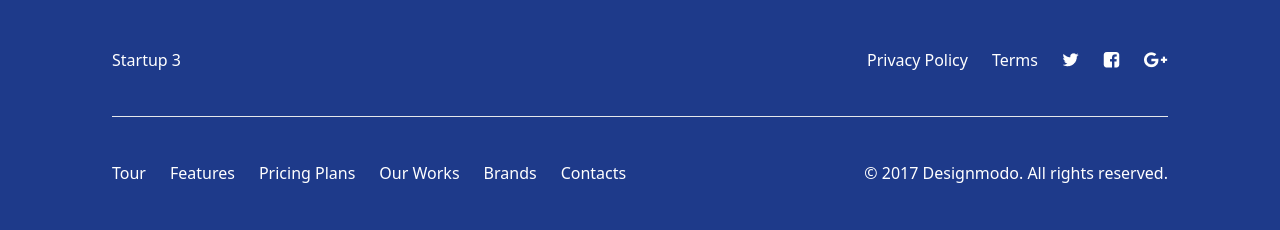
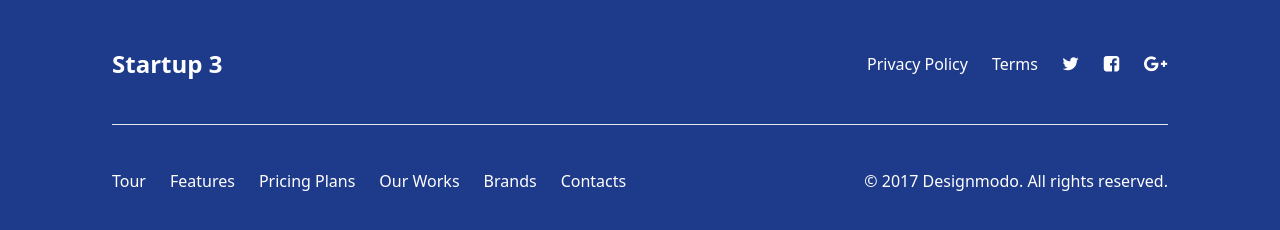
Before and after one commit to rckash/blue-site-tailwind, a plain HTML site: page blocks/footer.html in a window 1280 px wide. Drawn offline with nearby package versions, Linux system fonts and the light colour scheme.

Commit message:
Add fonts and update footer

```diff
--- a/blocks/footer.html
+++ b/blocks/footer.html
@@ -12,7 +12,7 @@
         <div
           class="flex flex-col lg:flex-row justify-between items-center pb-11 px-5 md:px-28 gap-y-10"
         >
-          <h2>Startup 3</h2>
+          <h2 class="font-bold text-2xl">Startup 3</h2>
           <ul class="flex flex-col lg:flex-row items-center gap-x-6 gap-y-8">
             <li><a href="anothersite.com">Privacy Policy</a></li>
             <li><a href="anothersite.com">Terms</a></li>
--- /dev/null
+++ b/font-face.css
@@ -0,0 +1,31 @@
+@font-face {
+  font-display: swap;
+  font-family: "DM Sans";
+  src: url(../fonts/DMSans-Regular.ttf);
+  font-style: normal;
+  font-weight: 400;
+}
+
+@font-face {
+  font-display: swap;
+  font-family: "DM Sans";
+  src: url(/fonts/DMSans-Medium.ttf);
+  font-style: normal;
+  font-weight: 500;
+}
+
+@font-face {
+  font-display: swap;
+  font-family: "DM Sans";
+  src: url(/fonts/DMSans-SemiBold.ttf);
+  font-style: normal;
+  font-weight: 600;
+}
+
+@font-face {
+  font-display: swap;
+  font-family: "DM Sans";
+  src: url(/fonts/DMSans-Bold.ttf);
+  font-style: normal;
+  font-weight: 700;
+}
```
Also changed, not shown: index.html (+4 -3 lines), fonts/DMSans-Bold.ttf (added), fonts/DMSans-Medium.ttf (added), fonts/DMSans-Regular.ttf (added), fonts/DMSans-SemiBold.ttf (added).
